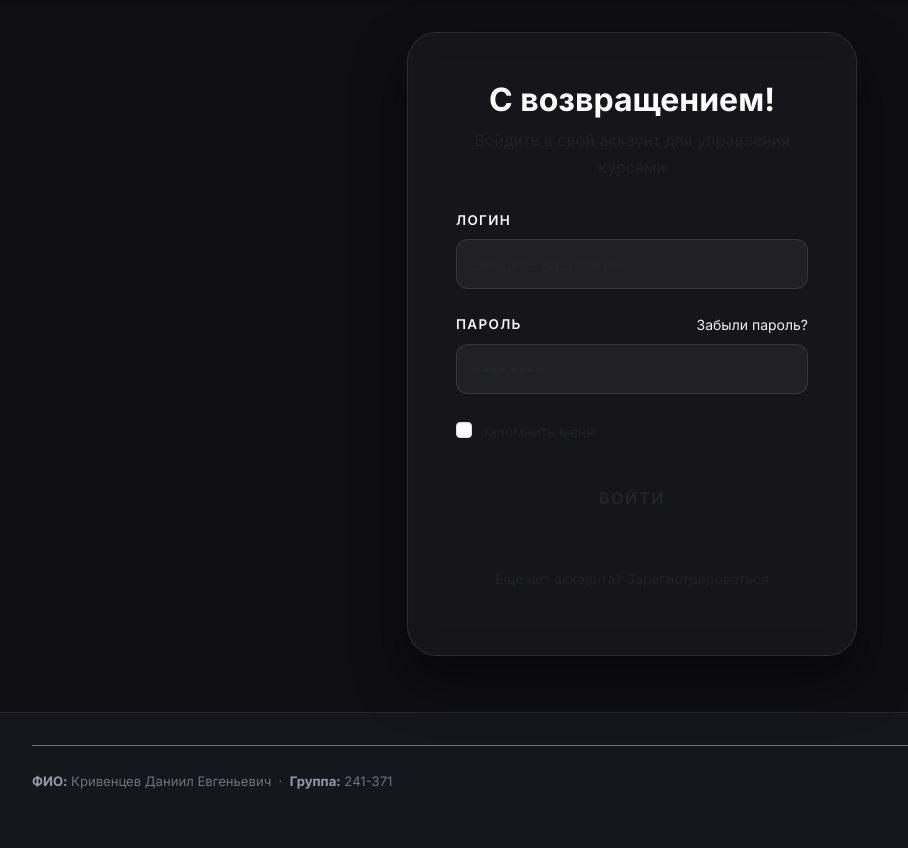
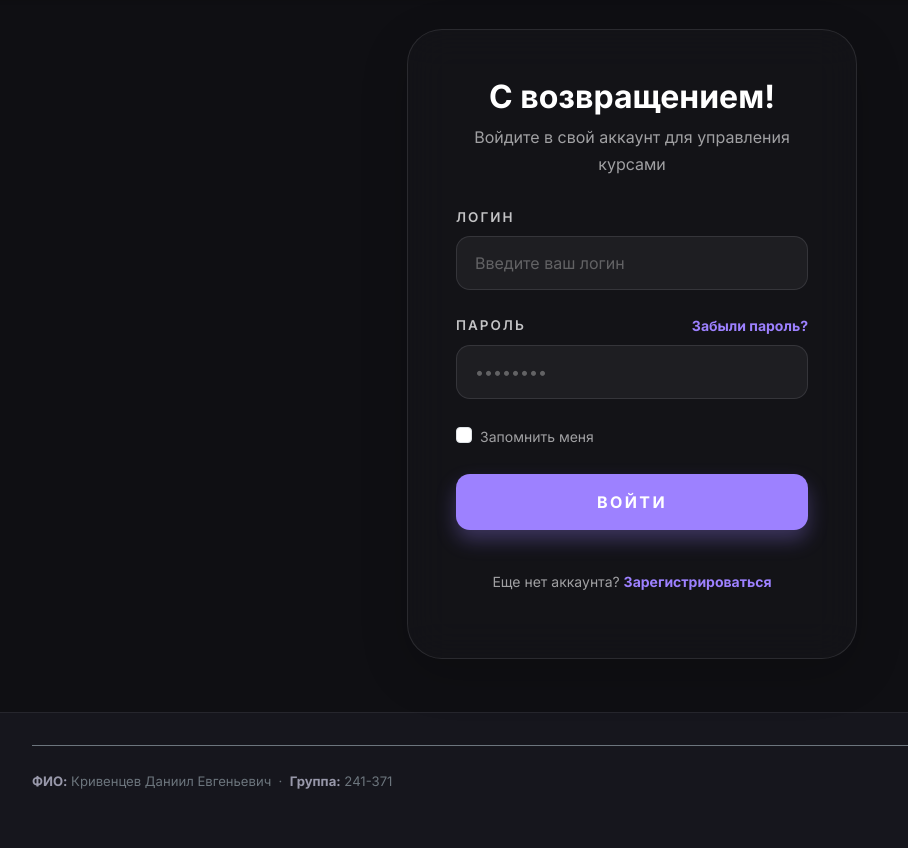
Before and after one commit to DaniilKrivencev/web_razrab_241-371, a Flask app: template labs/laba6/app/templates/auth/login.html in a window 1280 px wide. Shown: the part 65-913 px from the top of the page, without its empty margins (8-916 px from the left). Run offline with Flask 3, Linux system fonts and the light colour scheme; the template is opened without the code that fills it, so the values that code supplies are empty; parts of the project's set-up code (start-up, migrations or seed data) failed here and were passed over.

Commit message:
UI: Improve text contrast on login page

```diff
--- a/labs/laba6/app/templates/auth/login.html
+++ b/labs/laba6/app/templates/auth/login.html
@@ -2,78 +2,98 @@
 
 {% block content %}
 <div class="container d-flex justify-content-center align-items-center" style="min-height: 80vh;">
-    <div class="auth-card p-5" style="max-width: 450px; width: 100%;">
+    <div class="auth-card p-5 shadow-lg" style="max-width: 450px; width: 100%;">
         <div class="text-center mb-4">
             <h2 class="fw-bold text-white mb-2">С возвращением!</h2>
-            <p class="text-muted">Войдите в свой аккаунт для управления курсами</p>
+            <p class="text-white-50">Войдите в свой аккаунт для управления курсами</p>
         </div>
 
         <form method="POST">
             <div class="mb-4">
-                <label for="login" class="form-label text-light small text-uppercase tracking-wider">Логин</label>
+                <label for="login" class="form-label text-white small text-uppercase tracking-widest opacity-75">Логин</label>
                 <input type="text" name="login" class="form-control premium-input" id="login" placeholder="Введите ваш логин" required>
             </div>
 
             <div class="mb-4">
                 <div class="d-flex justify-content-between">
-                    <label for="password" class="form-label text-light small text-uppercase tracking-wider">Пароль</label>
-                    <a href="#" class="text-accent text-decoration-none small">Забыли пароль?</a>
+                    <label for="password" class="form-label text-white small text-uppercase tracking-widest opacity-75">Пароль</label>
+                    <a href="#" class="text-accent text-decoration-none small fw-bold">Забыли пароль?</a>
                 </div>
                 <input type="password" name="password" class="form-control premium-input" id="password" placeholder="••••••••" required>
             </div>
 
             <div class="mb-4 form-check">
                 <input type="checkbox" class="form-check-input" id="remember_me">
-                <label class="form-check-label text-muted small" for="remember_me">Запомнить меня</label>
+                <label class="form-check-label text-white-50 small" for="remember_me">Запомнить меня</label>
             </div>
 
-            <button type="submit" class="btn btn-accent w-100 py-3 fw-bold text-uppercase tracking-wider mb-3">Войти</button>
+            <button type="submit" class="btn btn-accent w-100 py-3 fw-bold text-uppercase tracking-widest mb-3">Войти</button>
 
             <div class="text-center mt-4">
-                <p class="text-muted small">Еще нет аккаунта? <a href="#" class="text-accent text-decoration-none">Зарегистрироваться</a></p>
+                <p class="text-white-50 small">Еще нет аккаунта? <a href="#" class="text-accent text-decoration-none fw-bold">Зарегистрироваться</a></p>
             </div>
         </form>
     </div>
 </div>
 
 <style>
+    :root {
+        --accent-color: #9d81ff;
+    }
+
     .auth-card {
-        background: rgba(255, 255, 255, 0.03);
-        backdrop-filter: blur(15px);
-        -webkit-backdrop-filter: blur(15px);
+        background: rgba(20, 21, 26, 0.8);
+        backdrop-filter: blur(20px);
+        -webkit-backdrop-filter: blur(20px);
         border: 1px solid rgba(255, 255, 255, 0.1);
-        border-radius: 30px;
-        box-shadow: 0 25px 50px rgba(0, 0, 0, 0.5);
+        border-radius: 35px;
     }
 
     .premium-input {
         background: rgba(255, 255, 255, 0.05) !important;
         border: 1px solid rgba(255, 255, 255, 0.1) !important;
-        border-radius: 12px !important;
+        border-radius: 14px !important;
         color: #fff !important;
-        padding: 12px 15px !important;
-        transition: 0.3s !important;
+        padding: 14px 18px !important;
+        transition: all 0.3s ease !important;
+    }
+
+    .premium-input::placeholder {
+        color: rgba(255, 255, 255, 0.3) !important;
     }
 
     .premium-input:focus {
         background: rgba(255, 255, 255, 0.08) !important;
         border-color: var(--accent-color) !important;
-        box-shadow: 0 0 15px rgba(157, 129, 255, 0.2) !important;
-        outline: none;
+        box-shadow: 0 0 20px rgba(157, 129, 255, 0.3) !important;
+        transform: translateY(-2px);
+    }
+
+    .btn-accent {
+        background: var(--accent-color);
+        color: #fff !important;
+        border: none;
+        border-radius: 14px;
+        transition: all 0.3s ease;
+        box-shadow: 0 10px 20px rgba(157, 129, 255, 0.3);
+    }
+
+    .btn-accent:hover {
+        background: #b39dff;
+        transform: translateY(-3px);
+        box-shadow: 0 15px 30px rgba(157, 129, 255, 0.4);
     }
 
     .text-accent {
         color: var(--accent-color);
-        transition: 0.3s;
     }
 
-    .text-accent:hover {
-        color: #b39dff;
-        text-shadow: 0 0 10px rgba(157, 129, 255, 0.5);
+    .tracking-widest {
+        letter-spacing: 0.15em;
     }
 
-    .tracking-wider {
-        letter-spacing: 0.1em;
+    .text-white-50 {
+        color: rgba(255, 255, 255, 0.6) !important;
     }
 </style>
 {% endblock %}
```
